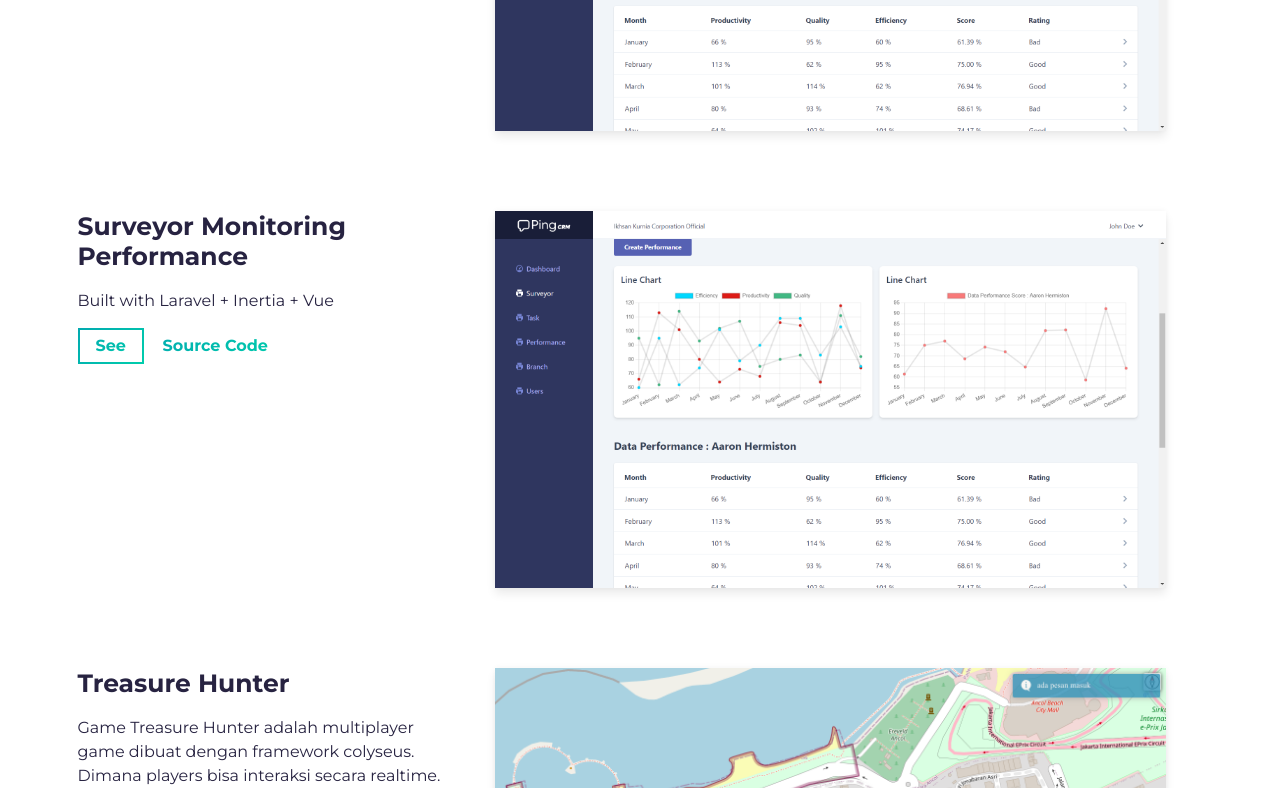
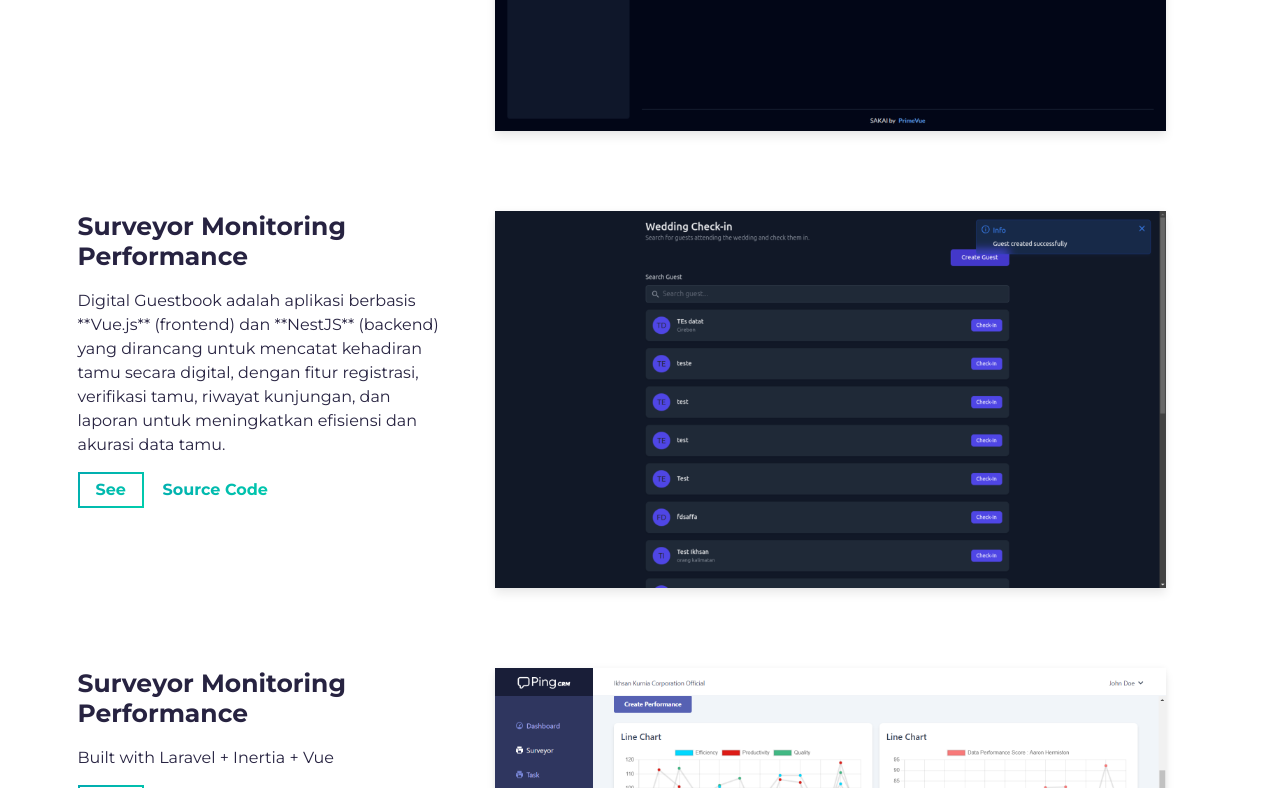
Before and after one commit to Ikhsanheriyawan2404/my-portfolio, a website built with Parcel: page src/index.html in a window 1280 px wide. Shown: the part 1685-2473 px from the top of the page. Built offline with nearby package versions, Linux system fonts and the light colour scheme.

Commit message:
fix: new project

```diff
--- a/src/index.html
+++ b/src/index.html
@@ -165,7 +165,57 @@
                     <img
                       alt="Project Image"
                       class="img-fluid"
-                      src="assets/project-mon-sur.png"
+                      src="assets/app1.png"
+                    />
+                  </div>
+                </a>
+              </div>
+            </div>
+          </div>
+          <!-- /END Project -->
+
+          <!-- Notice: each .row is a project -->
+          <div class="row">
+            <div class="col-lg-4 col-sm-12">
+              <div class="project-wrapper__text load-hidden">
+                <h3 class="project-wrapper__text-title">Surveyor Monitoring Performance</h3>
+                <div>
+                  <p class="mb-4">
+                    Digital Guestbook adalah aplikasi berbasis **Vue.js** (frontend) dan **NestJS** (backend) yang dirancang untuk mencatat kehadiran tamu secara digital, dengan fitur registrasi, verifikasi tamu, riwayat kunjungan, dan laporan untuk meningkatkan efisiensi dan akurasi data tamu.
+                  </p>
+                </div>
+                <a
+                  rel="noreferrer"
+                  style="text-decoration:none;"
+                  class="cta-btn cta-btn--hero"
+                  href="#!"
+                >
+                  See
+                </a>
+                <a
+                  rel="noreferrer"
+                  target="_blank"
+                  class="cta-btn text-color-main"
+                  href="#"
+                >
+                  Source Code
+                </a>
+              </div>
+            </div>
+            <div class="col-lg-8 col-sm-12">
+              <div class="project-wrapper__image load-hidden">
+                <a rel="noreferrer" href="#!" target="_blank">
+                  <div
+                    data-tilt
+                    data-tilt-max="4"
+                    data-tilt-glare="true"
+                    data-tilt-max-glare="0.5"
+                    class="thumbnail rounded js-tilt"
+                  >
+                    <img
+                      alt="Project Image"
+                      class="img-fluid"
+                      src="assets/app2.png"
                     />
                   </div>
                 </a>
```
Also changed, not shown: src/assets/app1.png (added), src/assets/app2.png (added).
